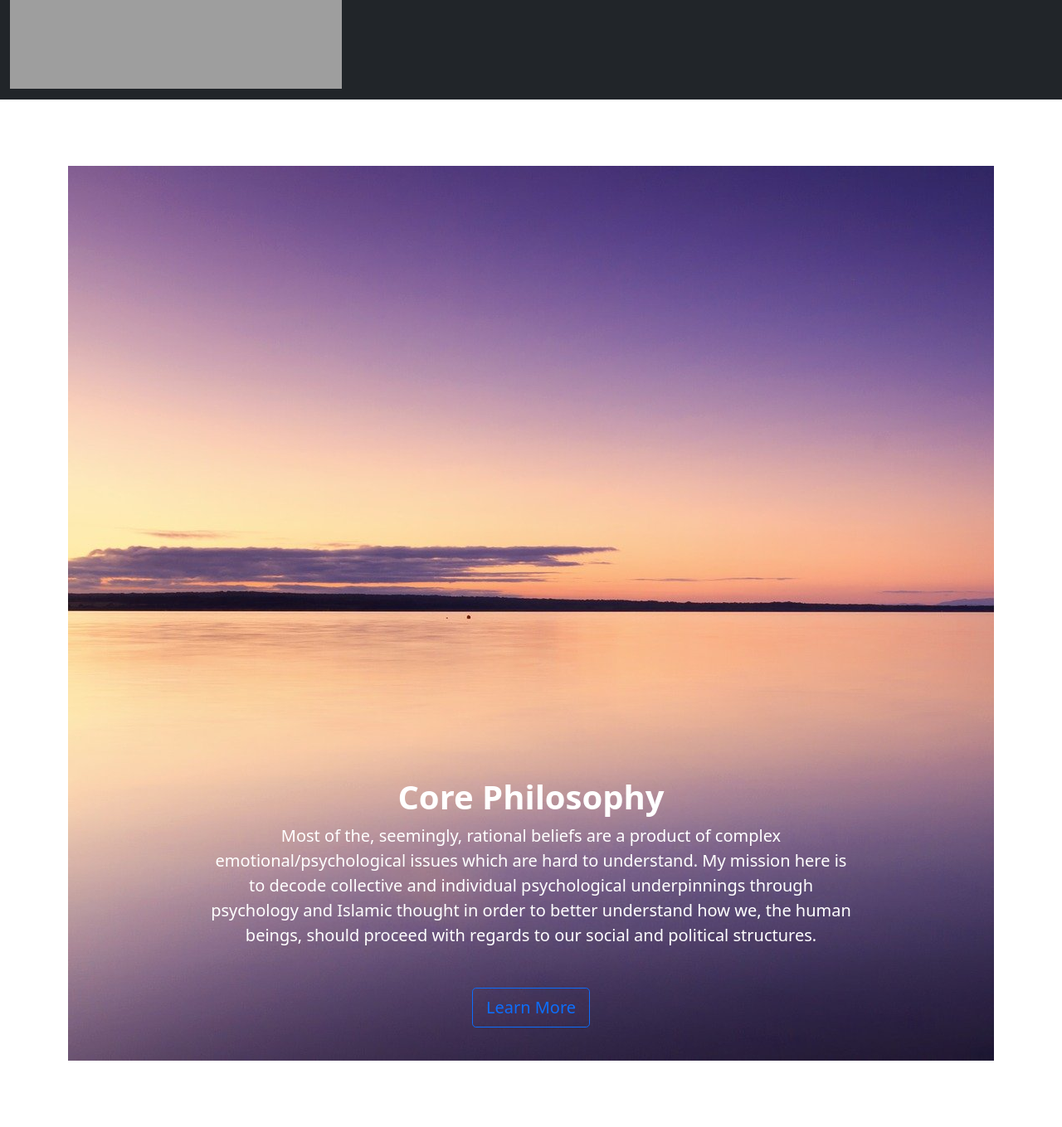
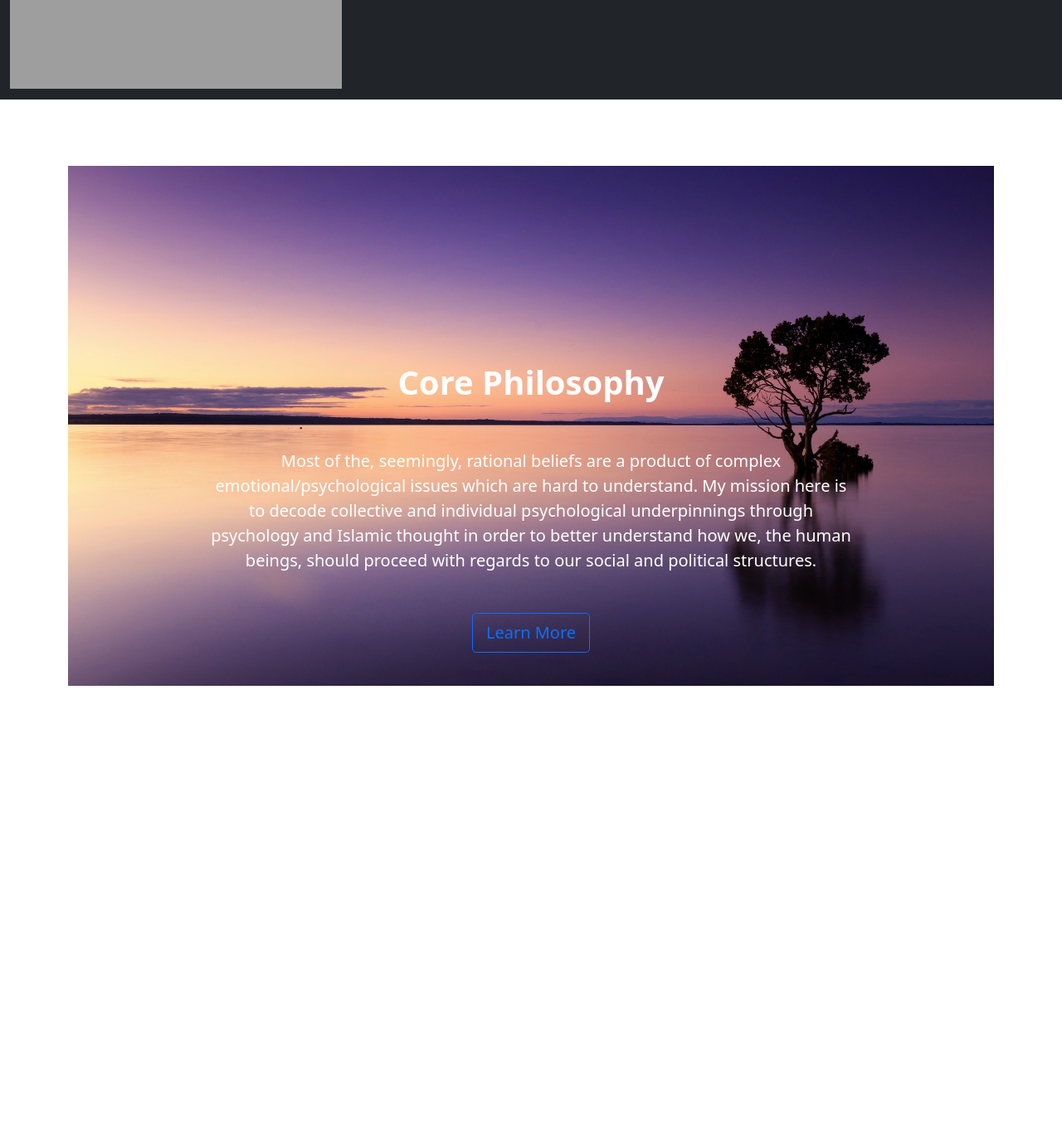
Before and after one commit to Saad-Aleem/islamiclearning, a Django app: page / in a window 1280 px wide. Shown: the part 206-1565 px from the top of the page at 83% size. After the commit the page ends 1033 px from the top, so only its background shows below. Run offline with Django 3.2, Linux system fonts and the light colour scheme; parts of the project's set-up code (start-up, migrations or seed data) failed here and were passed over; some libraries are stand-ins or nearby versions; grey boxes are pictures that could not be loaded.

Commit message:
Update index.html

```diff
--- a/templates/index.html
+++ b/templates/index.html
@@ -54,9 +54,13 @@
       <div id="carouselExampleCaptions" class="carousel slide" data-bs-ride="carousel">
         <div class="carousel-inner">
             <div class="carousel-item active">
-                {% load static %}<img src="{% static 'img/sunset.jpg' %}" width="w-100" height="100%" alt="...">
+                {% load static %}<img src="{% static 'img/sunset.jpg' %}" class="w-100" alt="...">
                 <div class="carousel-caption">
                     <h1 class="fw-bold">Core Philosophy</h1>
+                    <div class="d-grid gap-3">
+                      <div class="p-2"></div>
+                      <div class="p-2"></div>
+                    </div>
                     <p class="lead mb-0">Most of the, seemingly, rational beliefs are a product of complex emotional/psychological issues which are hard to understand. My mission here is to decode collective and individual psychological underpinnings through psychology and Islamic thought in order to better understand how we, the human beings, should proceed with regards to our social and political structures.</p>
                     <div class="d-grid gap-3">
                       <div class="p-2"></div>
```
